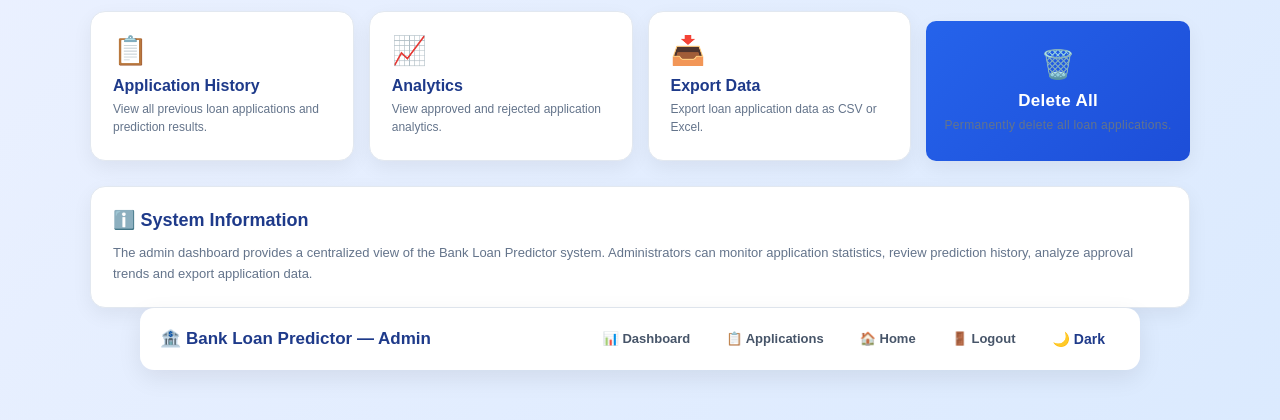
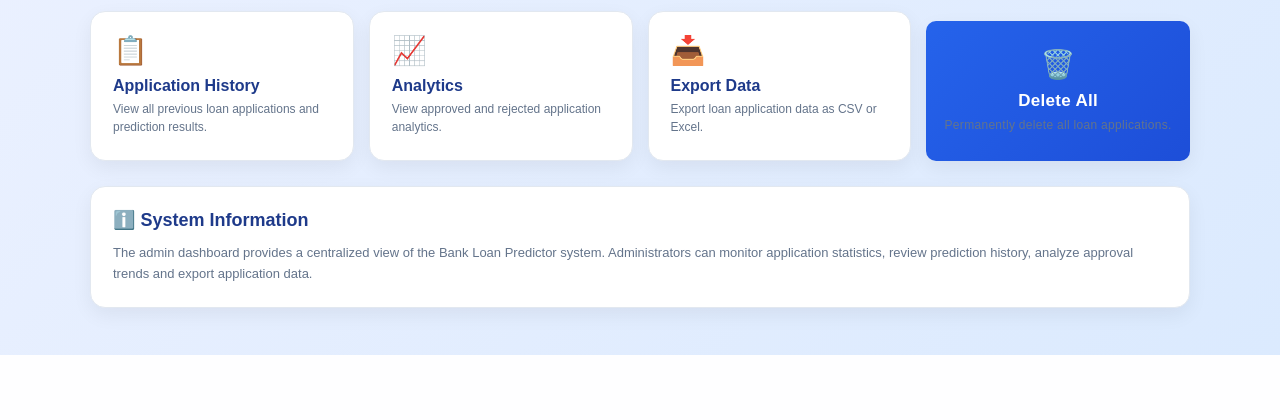
Before and after one commit to gauravrede96k/Bank-Loan-Approval-Predictor, a Flask app: page /admin/dashboard in a window 1280 px wide. Shown: the part 445-865 px from the top of the page. After the commit the page ends 800 px from the top, so only its background shows below. Run offline with Flask 3, Linux system fonts and the light colour scheme; the visitor is signed in with stand-in values (Sample User, id 1); data that the repository does not hold is empty; parts of the project's set-up code (start-up, migrations or seed data) failed here and were passed over.

Commit message:
Remove Dashboard History Export from navbar

```diff
--- a/templates/admin_dashboard.html
+++ b/templates/admin_dashboard.html
@@ -863,7 +863,7 @@
 </div>
 
 
-<nav class="navbar">
+<!-- <nav class="navbar">
 
     <div class="nav-brand">
         🏦 Bank Loan Predictor — Admin
@@ -905,7 +905,7 @@
 
     </div>
 
-</nav>
+</nav> -->
 
 
 </body>
```
